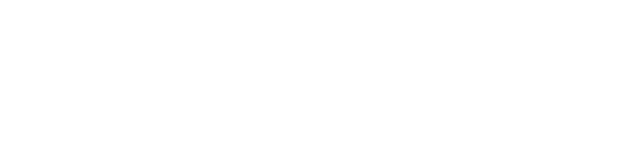
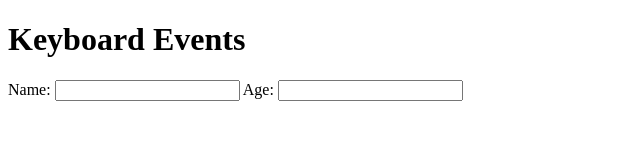
Before and after one commit to GianFrancescoGonzaga/vue-tutorial, a plain HTML site: page index.html in a window 1280 px wide. Shown: the whole page, without its empty margins (0-640 px from the left). Drawn offline with nearby package versions, Linux system fonts and the light colour scheme.

Commit message:
Finished lesson 7

```diff
--- a/app.js
+++ b/app.js
@@ -1,3 +1,14 @@
 new Vue({
-    el: "#vue-app"
+    el: "#vue-app",
+    data: {
+
+    },
+    methods: {
+        logName: function() {
+            console.log('You entered your name')
+        },
+        logAge: function() {
+            console.log('You entered your age')
+        }
+    }
 })
--- a/index.html
+++ b/index.html
@@ -11,7 +11,14 @@
 
 <body>
     <div id="vue-app">
+        <h1>Keyboard Events</h1>
+        <label>Name:</label>
+        <input type="text" v-on:keyup.enter="logName">
+        <label>Age:</label>
+        <input type="text" v-on:keyup.alt.enter="logAge">
+
     </div>
+
     <script src="https://cdn.jsdelivr.net/npm/vue/dist/vue.js"></script>
     <script src="app.js"></script>
 </body>
```
